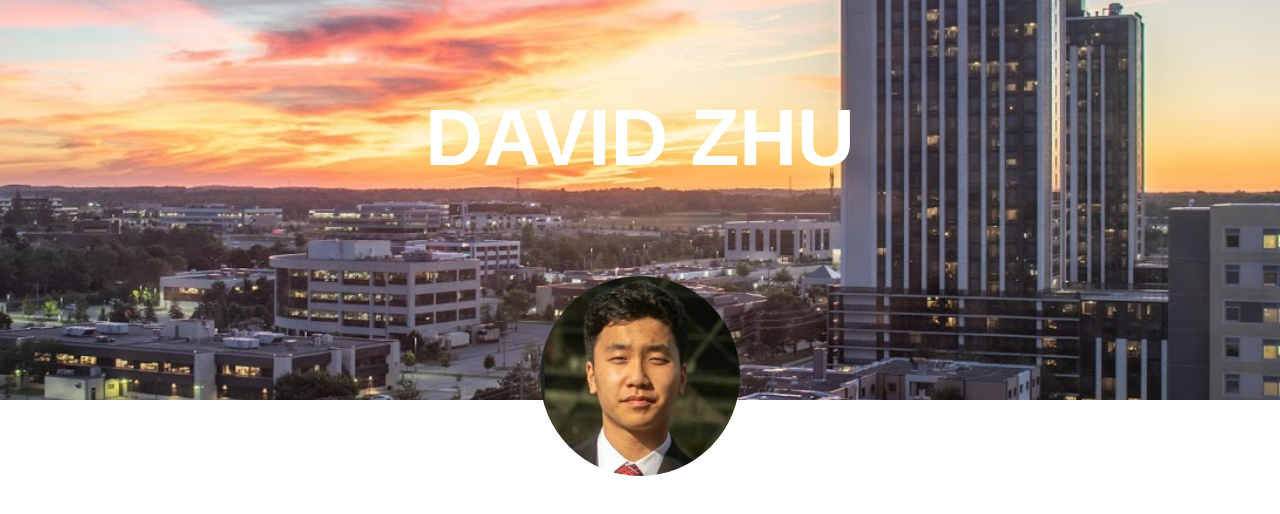
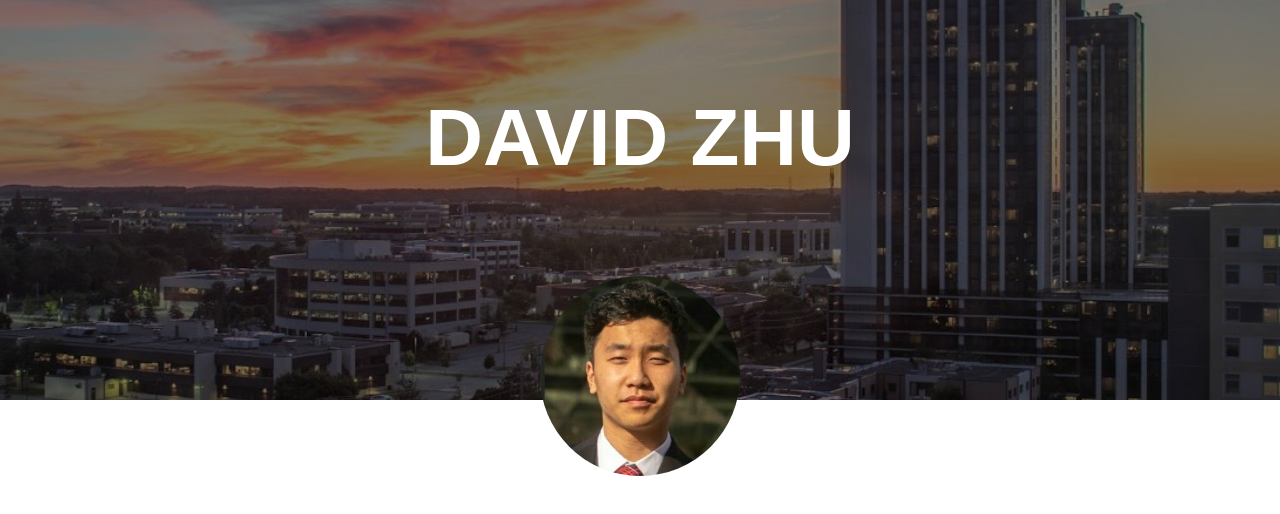
Before and after one commit to DavidHZhu/DavidHZhu.github.io, a plain HTML site: page index.html in a window 1280 px wide. Drawn offline with Linux system fonts and the light colour scheme.

Commit message:
Made image darker

```diff
--- a/main.css
+++ b/main.css
@@ -16,7 +16,7 @@ body{
 	font-size:80px;
 	font-family:Arial;
 	font-weight: bold;
-    background-image: url("images/sunseticon.jpg");
+    background-image: url("images/darkSunset.jpg");
     height: 400px;
 
     /* Create the parallax scrolling effect */
```
Also changed, not shown: images/darkSunset.jpg (added).
